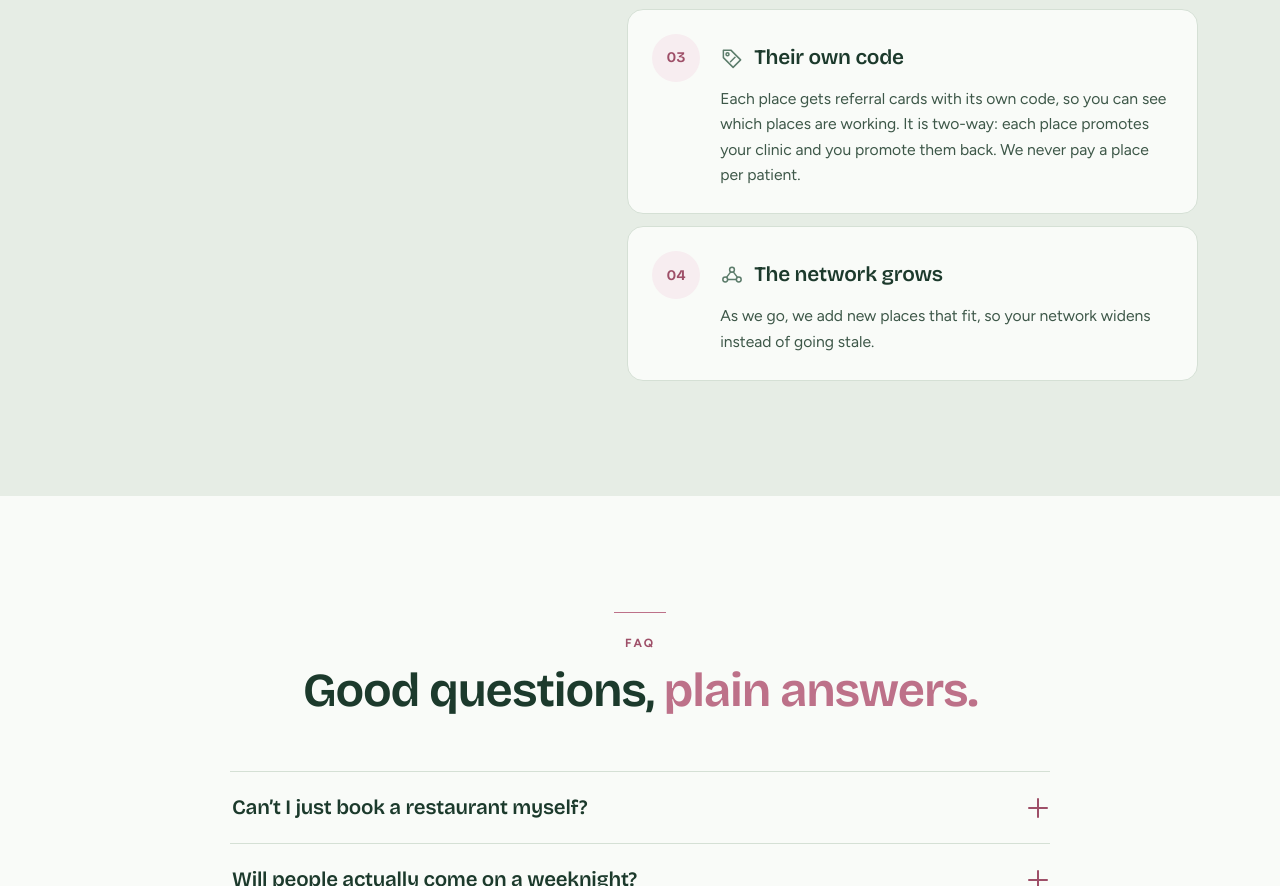
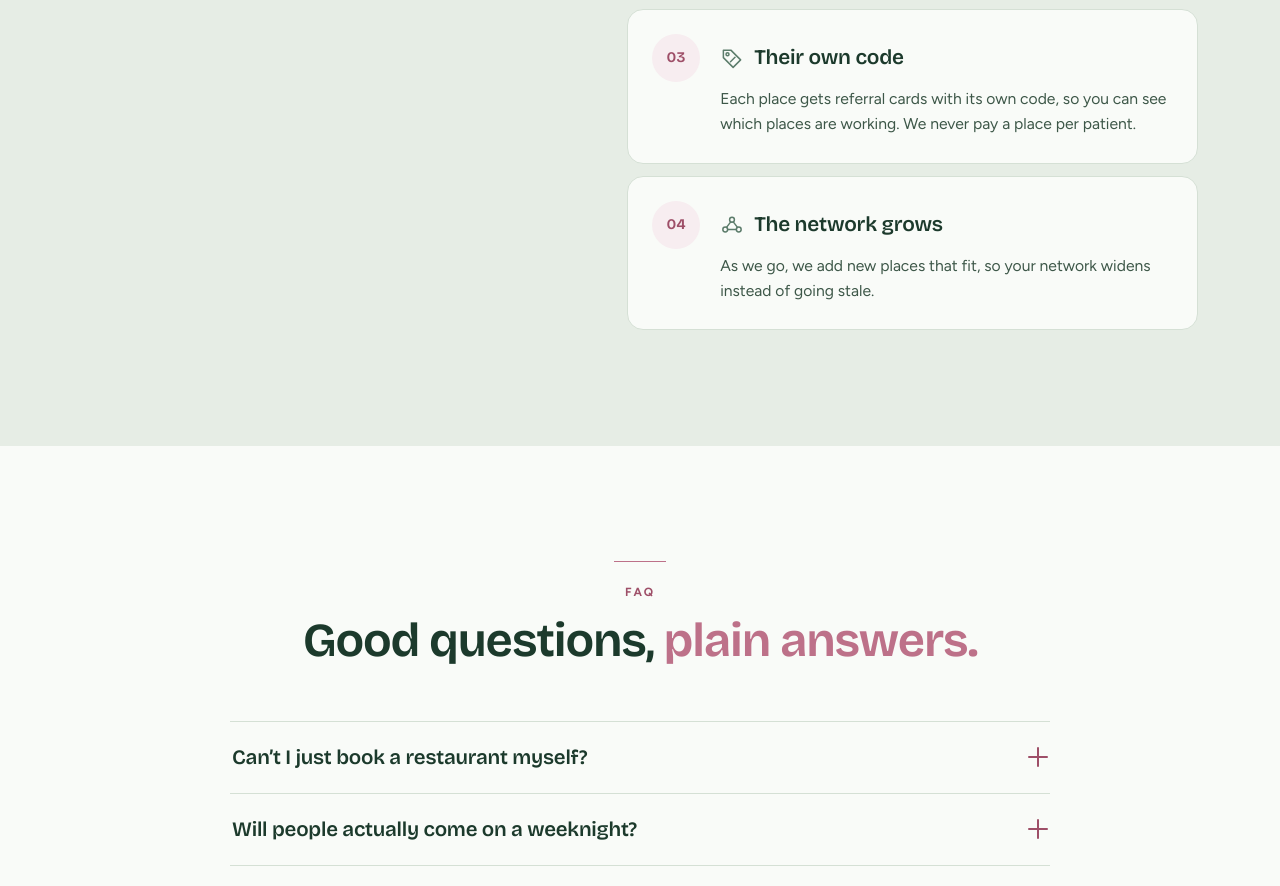
Before and after one commit to mtheboss360-a11y/ouroptimization-site, a plain HTML site: page index.html in a window 1280 px wide. Shown: the part 6252-7138 px from the top of the page. Drawn offline with Linux system fonts and the light colour scheme.

Commit message:
Flyer drops step 3: remove the two-way promotion sentence (#23)
The owner asked not to state it. "We never pay a place per patient." stays.


Claude-Session: https://claude.ai/code/session_01QqY3Uip16oYiFzTZFxaAGH

Co-authored-by: Claude <noreply@anthropic.com>

```diff
--- a/index.html
+++ b/index.html
@@ -333,7 +333,7 @@
       <li>
         <span class="dn-step-n" aria-hidden="true">03</span>
         <h3><svg aria-hidden="true"><use href="#i-offer"/></svg>Their own code</h3>
-        <p>Each place gets referral cards with its own code, so you can see which places are working. It is two-way: each place promotes your clinic and you promote them back. We never pay a place per patient.</p>
+        <p>Each place gets referral cards with its own code, so you can see which places are working. We never pay a place per patient.</p>
       </li>
       <li>
         <span class="dn-step-n" aria-hidden="true">04</span>
```
Also changed, not shown: tests/call.test.mjs (+1 -1 lines).
